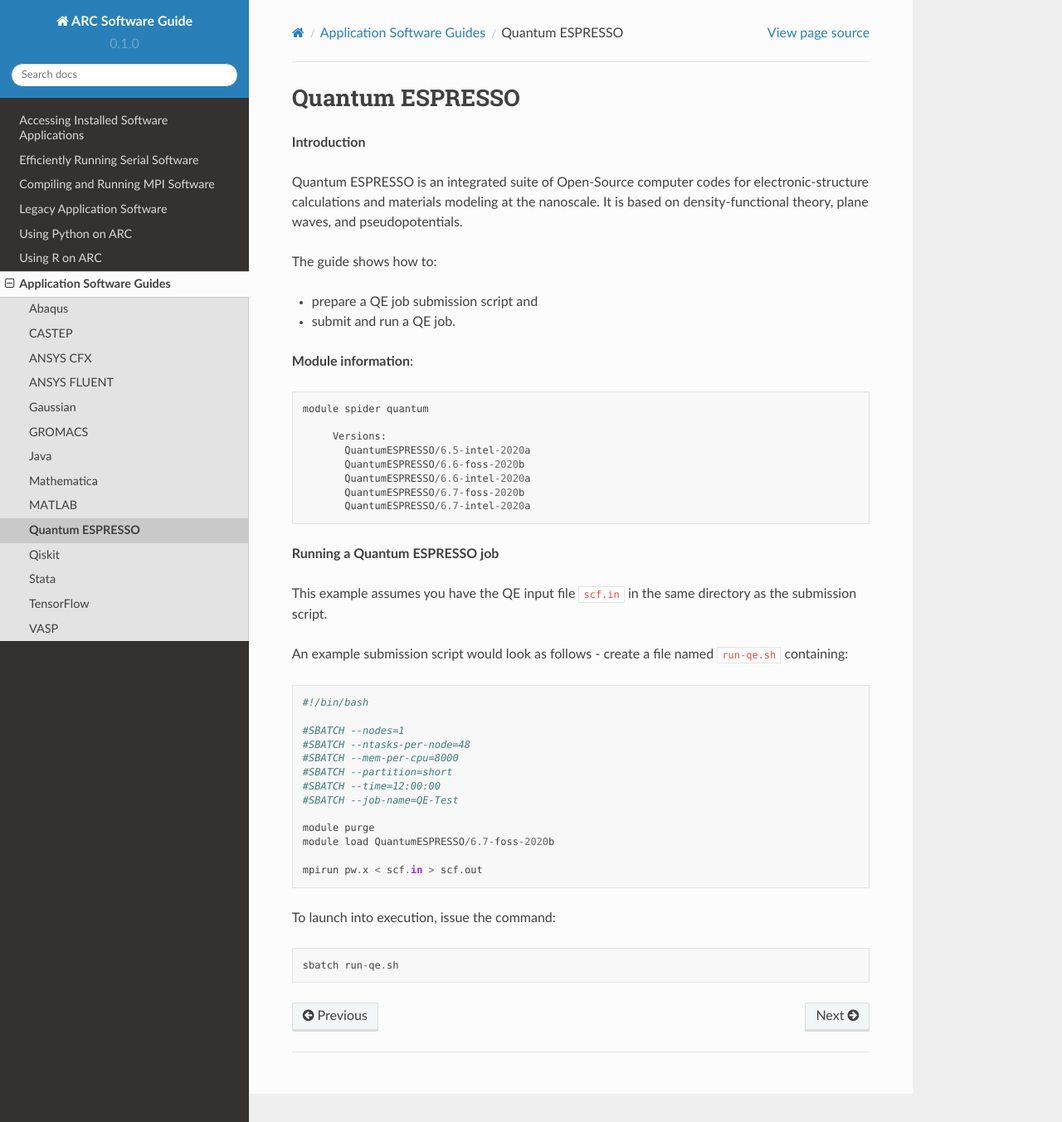
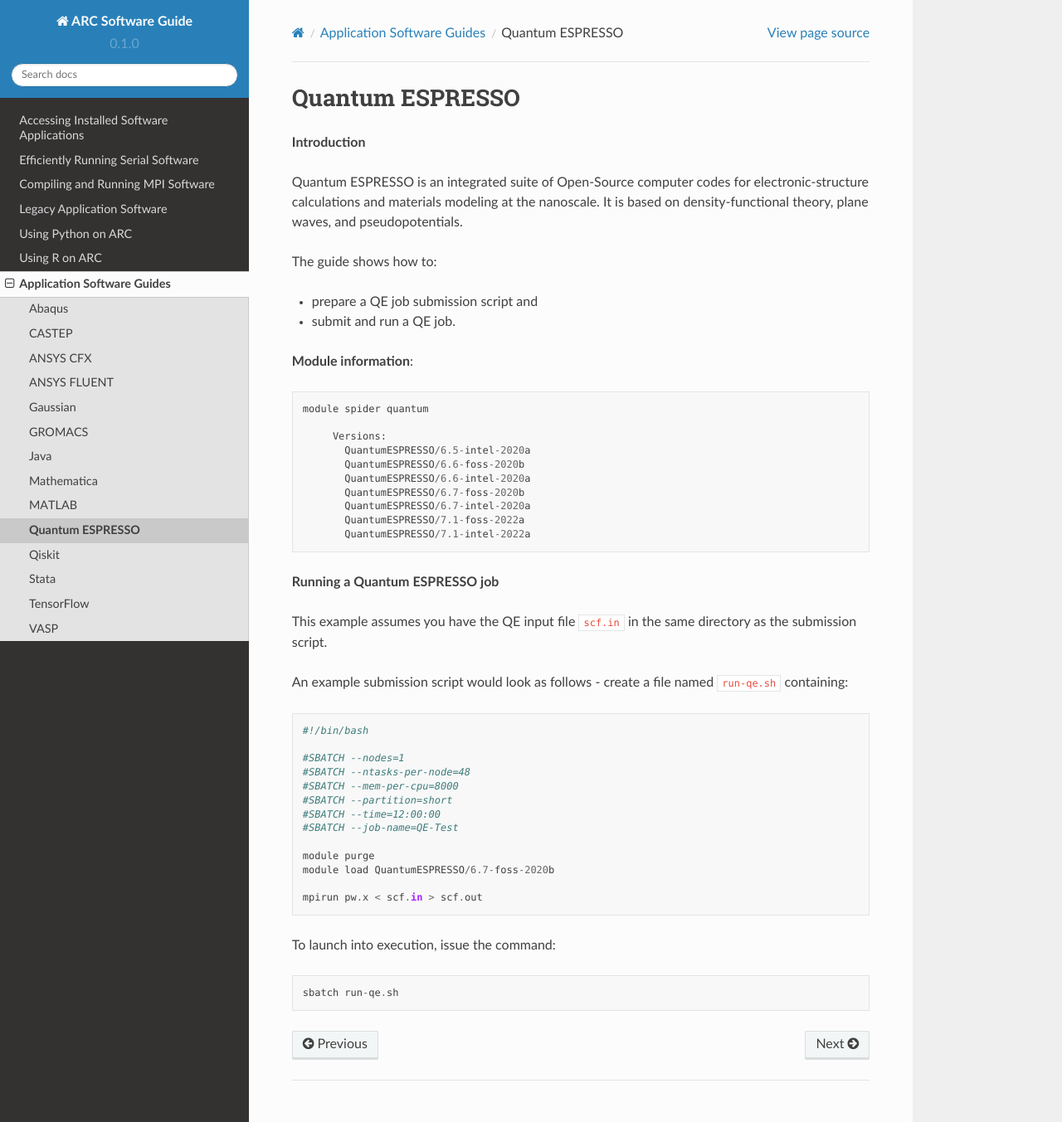
Before and after one commit to oxford-arc/arc-software-guide, a Sphinx documentation site: the page built from docs/source/apps/arc_qe.rst, in a window 1280 px wide and 1353 px high. Shown: the whole window at 83% size. Built offline with Sphinx 7.4.7 and the Read the Docs theme 2.0.0, drawn with Linux system fonts in a browser that asks for light colours.

Commit message:
Update arc_qe.rst

```diff
--- a/docs/source/apps/arc_qe.rst
+++ b/docs/source/apps/arc_qe.rst
@@ -21,6 +21,9 @@
         QuantumESPRESSO/6.6-intel-2020a
         QuantumESPRESSO/6.7-foss-2020b
         QuantumESPRESSO/6.7-intel-2020a
+        QuantumESPRESSO/7.1-foss-2022a
+        QuantumESPRESSO/7.1-intel-2022a
+
 
 **Running a Quantum ESPRESSO job**
 
```
